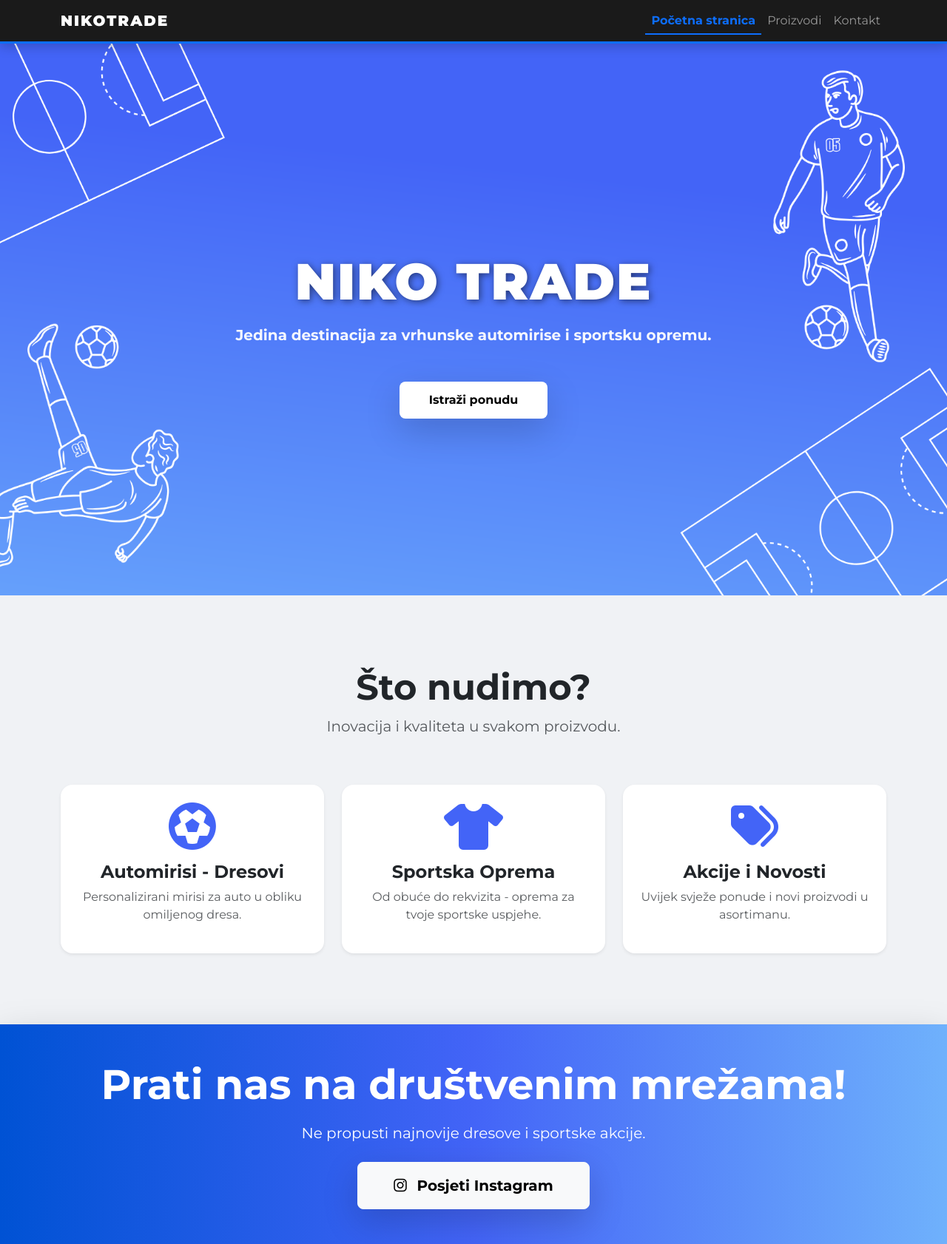
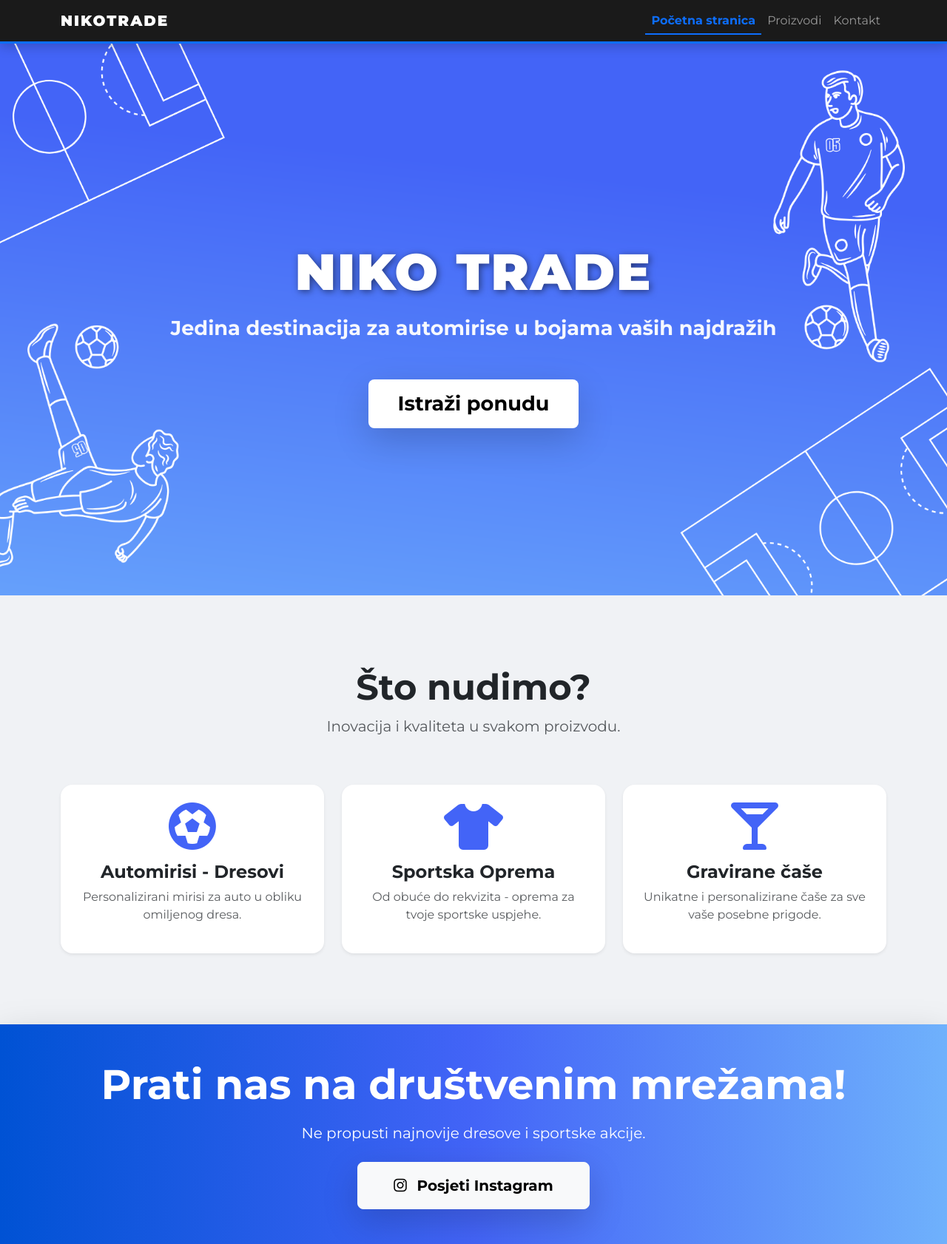
Before and after one commit to nivancic22/nikotrade-v2, a Django app: page / in a window 1280 px wide. Shown: the top 1682 px of the page at 74% size. Run offline with Django 5.2, Linux system fonts and the light colour scheme.

Commit message:
css update

```diff
--- a/shop/static/shop/css/style.css
+++ b/shop/static/shop/css/style.css
@@ -87,7 +87,7 @@ main {
 }
 
 .hero-subtitle {
-    font-size: 1.25rem;
+    font-size: 1.7rem;
     font-weight: 700;
     margin-bottom: 3rem;
     opacity: 0.95;
@@ -95,7 +95,8 @@ main {
 
 .btn-hero {
     background-color: #ffffff; /* Bijela pozadina kao na Instagram gumbu */
-    color: #000000;            /* Potpuno crni tekst za maksimalan kontrast */
+    color: #000000;
+    font-size: 1.7rem;
     font-weight: 700;          /* Podebljan tekst */
     padding: 0.8rem 2.5rem;    /* Unutarnji razmak */
     border-radius: 8px;        /* Blago zaobljeni rubovi (rounded-2 stil) */
@@ -108,8 +109,8 @@ main {
 }
 
 .btn-hero:hover {
-    background-color: #f8f9fa; /* Lagana siva na hover da se osjeti klik */
+    background-color: #d3d4d5; /* Lagana siva na hover da se osjeti klik */
     color: #000000;
-    transform: translateY(-2px); /* Suptilno podizanje */
+    /*transform: translateY(-2px);  */
     box-shadow: 0 5px 15px rgba(0,0,0,0.1); /* Blaga sjena na hover */
 }
--- a/shop/templates/shop/index.html
+++ b/shop/templates/shop/index.html
@@ -5,7 +5,7 @@
 <div class="hero-section text-white text-center d-flex align-items-center justify-content-center">
     <div class="container hero-container">
         <h1 class="hero-title">Niko Trade</h1>
-        <p class="hero-subtitle">Jedina destinacija za vrhunske automirise i sportsku opremu.</p>
+        <p class="hero-subtitle">Jedina destinacija za automirise u bojama vaših najdražih</p>
         <a href="{% url 'katalog' %}" class="btn btn-hero shadow-lg">
             Istraži ponudu
         </a>
@@ -38,10 +38,10 @@
         </div>
         <div class="col-md-4">
             <div class="card h-100 border-0 shadow-sm rounded-4 text-center p-4 feature-card">
-                <i class="fas fa-tags fa-4x mb-3" style="color: #4364F7;"></i>
-                <h4 class="fw-bold">Akcije i Novosti</h4>
-                <p class="text-muted">Uvijek svježe ponude i novi proizvodi u asortimanu.</p>
-                <a href="{% url 'katalog' %}" class="stretched-link"></a>
+                <i class="fas fa-glass-martini-alt fa-4x mb-3" style="color: #4364F7;"></i>
+                <h4 class="fw-bold">Gravirane čaše</h4>
+                <p class="text-muted">Unikatne i personalizirane čaše za sve vaše posebne prigode.</p>
+                <a href="{% url 'katalog' %}?kategorija=case" class="stretched-link"></a>
             </div>
         </div>
     </div>
```
